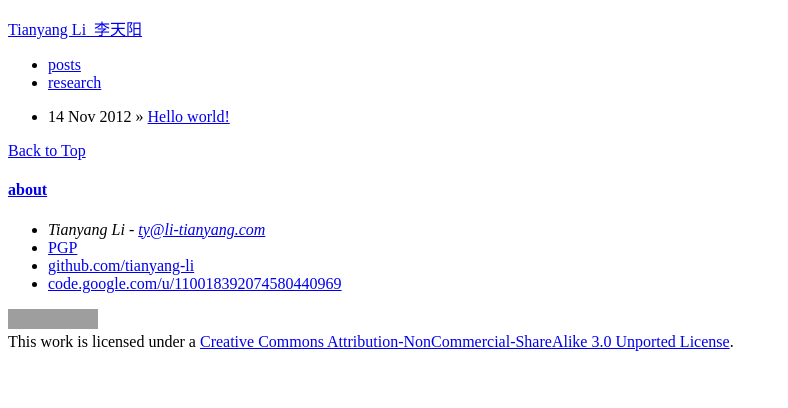
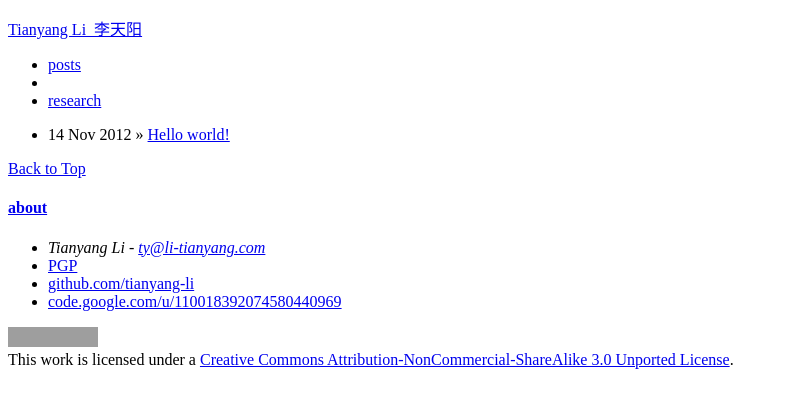
Before and after one commit to li-tianyang/li-tianyang.github.com, a Jekyll site: the page built from index.md, in a window 1280 px wide. Shown: the top 408 px of the page, without its empty margins (0-788 px from the left). Built offline with Jekyll 4.4.1, drawn with Linux system fonts in a browser that asks for light colours; grey boxes are pictures that could not be loaded.

Commit message:
does it change the look

```diff
--- a/_includes/themes/the-minimum/default.html
+++ b/_includes/themes/the-minimum/default.html
@@ -29,6 +29,7 @@
                 <nav class="nav-global">
                     <ul>
                         <li class="posts"><a href="/posts.html">posts</a></li>
+                        <li class="empty"></li>
                         <li class="research"><a href="/research/">research</a></li>
                     </ul>
                 </nav>
```
